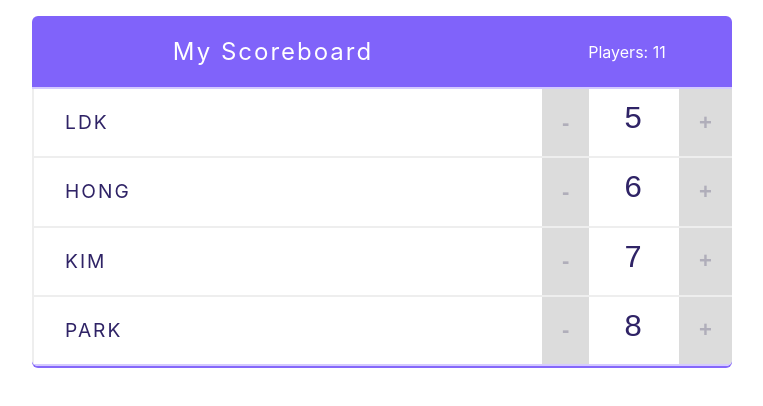
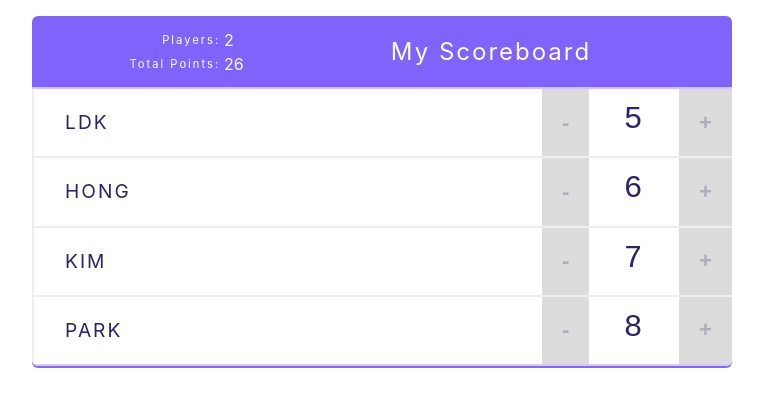
Before and after one commit to baegopa227/teacher_2-29, a React (Create React App) app: page / in a window 1280 px wide. Shown: the top 406 px of the page, without its empty margins (258-1021 px from the left). Built offline with nearby package versions, Linux system fonts and the light colour scheme.

Commit message:
통계컴포넌트 구현 - total point 구현

```diff
--- a/src/App.js
+++ b/src/App.js
@@ -34,7 +34,7 @@ class App extends React.Component {
   render() {
     return (
       <div className="scoreboard">
-        <Header title="My Scoreboard" totalPlayers={11}/>
+        <Header title="My Scoreboard" players={this.state.players}/>
 
         {
           this.state.players.map(player => (
--- a/src/components/Header.js
+++ b/src/components/Header.js
@@ -1,11 +1,12 @@
 import React from "react";
+import {Statistics} from "./Statistics";
 
 export const Header = (props) => {
   console.log(props);
   return (
     <header className="header">
+      <Statistics players={props.players}/>
       <h1 className="h1">{props.title}</h1>
-      <span className="stats">Players: {props.totalPlayers}</span>
     </header>
   );
 }
--- /dev/null
+++ b/src/components/Statistics.js
@@ -0,0 +1,24 @@
+import React from 'react';
+
+export const Statistics = (props) => {
+  let totlaPoint = 0;
+  // 로직 구현
+  props.players.forEach(item => {
+    totlaPoint += item.score
+  });
+
+  return (
+    <table className="stats">
+      <tbody>
+      <tr>
+        <td>Players:</td>
+        <td>2</td>
+      </tr>
+      <tr>
+        <td>Total Points:</td>
+        <td>{totlaPoint}</td>
+      </tr>
+      </tbody>
+    </table>
+  );
+}
```
